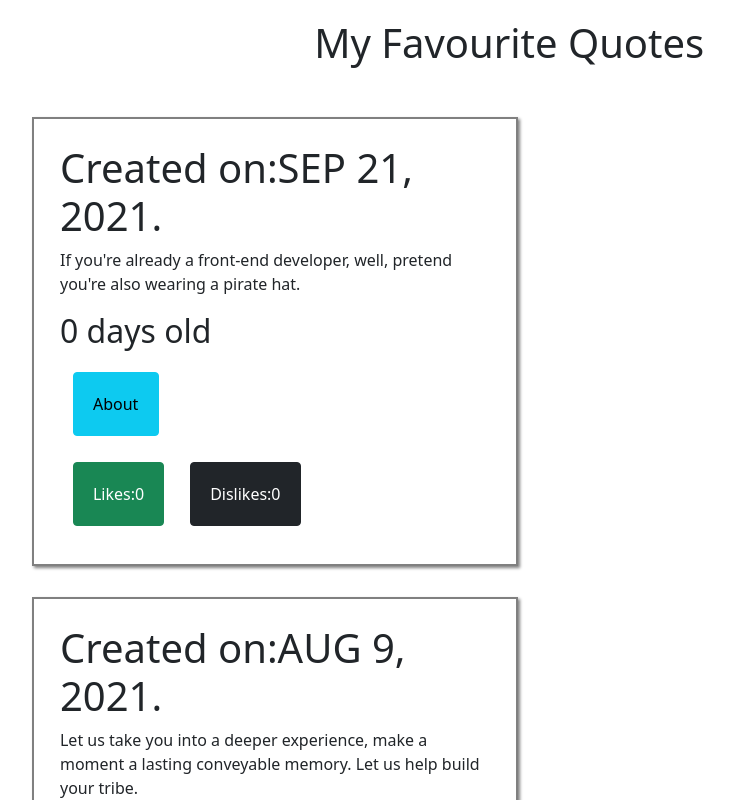
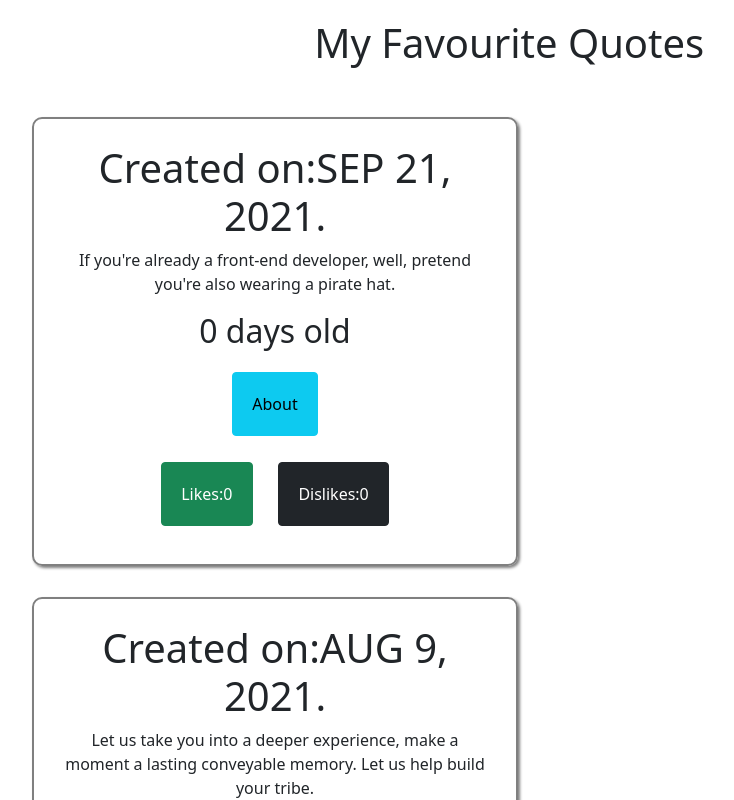
Before and after one commit to JoeshGichon/Favourite-Quotes, an Angular app: page / in a window 1280 px wide. Shown: the top 800 px of the page, without its empty margins (80-814 px from the left). Built offline with nearby package versions, Linux system fonts and the light colour scheme.

Commit message:
Stylled the quote container by giving it a border radius and centering items

```diff
--- a/src/app/quote/quote.component.css
+++ b/src/app/quote/quote.component.css
@@ -7,7 +7,11 @@ button{
 }
 li{
     border: 2px solid grey;
+    border-radius: 10px;
     box-shadow: 2px 2px 3px grey;
     padding: 1.6rem;
     margin: 1.9rem;
 }
+#quote{
+    text-align: center;
+}
```
